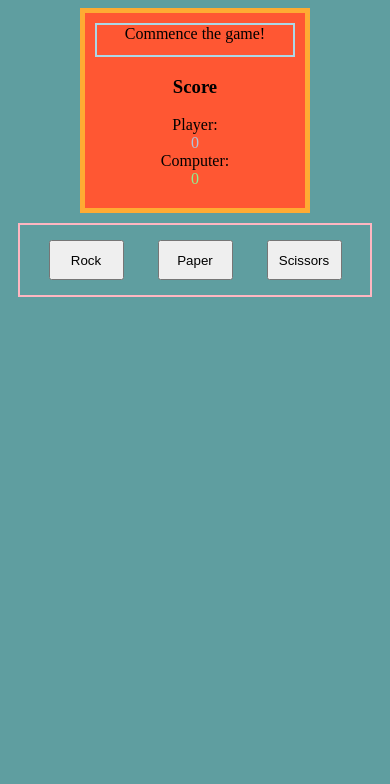
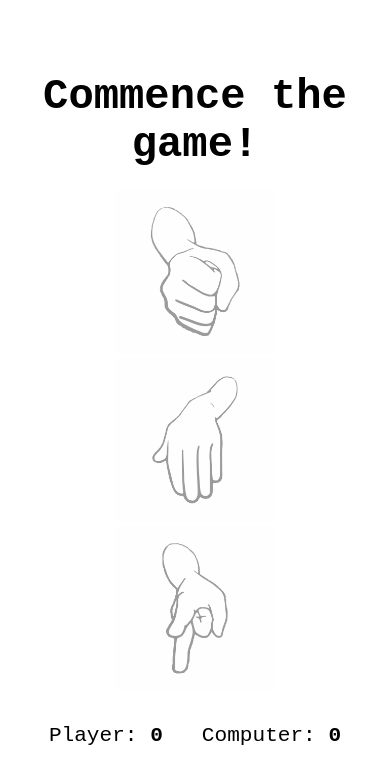
Before and after one commit to aforn/odin-rps, a plain HTML site: page index.html in a window 390 px wide. Drawn offline with Linux system fonts and the light colour scheme.

Commit message:
Add UI to rock paper scissors
Add UI with image buttons for player choices. Show
 score tally below. Show winner message on top.
 Make design responsive to devices and viewport sizes
  using vh and vw for laying out flex items.

```diff
--- a/css/style.css
+++ b/css/style.css
@@ -1,61 +1,87 @@
-body    {
-    background-color: cadetblue;
+html, body    {
+    height: 100%;
+    background-color: rgb(255, 255, 255);
+    font-family: 'Courier New', Courier, monospace;
+    font-size: 2.5vh;
 }
 
-.wrapper{
-  position: relative;
-  top: 40vh;
+.wrapper {
+    height: 100%;
+    display: flex;
+    flex-direction: column;
+    justify-content: flex-start;
+    align-items: center;
 }
-.results{
-  border: 5px solid #FFAB33;
-  width: 200px;
-  height: 175px;
-  text-align: center;
-  padding: 10px;
-  margin: auto;
-  background: #FF5733;
+
+
+.winner-container {
+    height: 20vh;
+    text-align: center;
+    display: flex;
+    flex-direction: column;
+    justify-content: flex-end;
 }
 
 #winner {
-    border: 2px solid lightblue;
-    height: 30px;
+    font-weight: bolder;
+    font-size: 5vh;
+    padding: 8px;
+    align-self: center;
+    animation: 1s anim-flipX ease 1;
 }
 
-#player {
-    color:lightsteelblue;
+@keyframes anim-flipX {
+    0% {
+        opacity: 0;
+        transform: rotateX(90def);
+    }
+    50% {
+        opacity: 1;
+        transform: rotateX(720deg);
+    }
+    100% {
+        opacity: 1;
+        transform: rotate(720deg);
+    }
 }
 
-#computer {
-    color:lightgreen;
+.buttons-container {
+    text-align: center;
+    margin: 10px;
+    display: flex;
+    flex-wrap: wrap;
+    align-items: center;
+    justify-content: space-evenly;
 }
 
-.buttons {
-    align-self: center;
-    text-align: center;
-    border: 2px solid lightpink;
-    margin: 10px;
-}
 button {
-    height: 40px;
-    width: 75px;
-    padding: 3px;
-    margin: 15px;
+    border: 2px solid white;
+    background-color: white;
+    height: 20vh;
+    cursor: pointer;
+    align-items: center;
 }
 
-#button:hover{
-  background: #DFF30B;
+img {
+    height: 100%;
 }
 
-#message{
-  font-size: 26px;
-  margin-bottom: 30px;
-  text-align: center;
+.play-button {
+    opacity: 0.4;
 }
 
-.hide{
-  visibility: hidden;
+.play-button:hover {
+    opacity: 1;
 }
 
-.reveal{
-  visibility: visible;
+#score-container {
+    max-width: 95vw;
+    display: flex;
+    justify-content: space-between;
+    align-items: flex-start;
 }
+
+#player, #computer {
+    margin: 5vw;
+    text-align: center;
+}
--- a/index.html
+++ b/index.html
@@ -7,23 +7,32 @@
         <title>game on(e)</title>
     </head>
     <body>
-        <div class="results">
-            <div id="winner">
-                Commence the game!
+        <div class="wrapper">
+            <div class="winner-container">
+                <div id="winner">
+                    Commence the game!
+                </div>
+            </div>
 
+            <div class="buttons-container">
+                <button class="play-button" id="rock">
+                    <img src="images/rock.png"
+                    alt="hand showing rock">
+                </button>
+                <button class="play-button" id="paper">
+                    <img src="images/paper.png"
+                    alt="hand showing paper">
+                </button>
+                <button class="play-button" id="scissors">
+                    <img src="images/scissors.png"
+                    alt="hand showing scissors">
+                </button>
             </div>
-            <div id="score">
-                <h3>Score</h3>
-                Player: <div id="player"></div>
-                Computer: <div id="computer"></div>
 
+            <div id="score-container">
+                <div id="player">Player: <b id="player-score"></b></div>
+                <div id="computer">Computer: <b id="computer-score"></b></div>
             </div>
-        </div>
-
-        <div class="buttons">
-            <button id="rock">Rock</button>
-            <button id="paper">Paper</button>
-            <button id="scissors">Scissors</button>
         </div>
 
     </body>
--- a/scripts/javascript.js
+++ b/scripts/javascript.js
@@ -15,16 +15,16 @@ Add a div for displaying results and change all of your
  console.logs into DOM methods.
 */
 
-let results = document.getElementsByClassName('results');
+let results = document.getElementsByClassName('results-container');
 let winner = document.getElementById('winner');
-let score = document.getElementById('score');
+//let score = document.getElementById('score-container');
 
-let playerScoreDisplay = document.getElementById('player');
+let playerScoreDisplay = document.getElementById('player-score');
 let playerScore = 0;
 playerScoreDisplay.textContent = playerScore;
 let playerSelection;
 
-let computerScoreDisplay = document.getElementById('computer');
+let computerScoreDisplay = document.getElementById('computer-score');
 let computerScore = 0;
 computerScoreDisplay.textContent = computerScore;
 let computerSelection;
```
